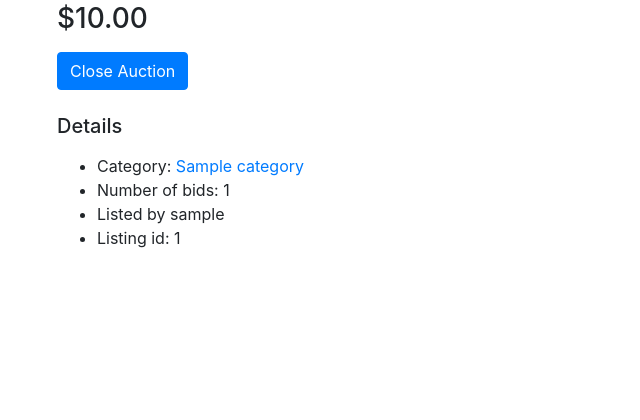
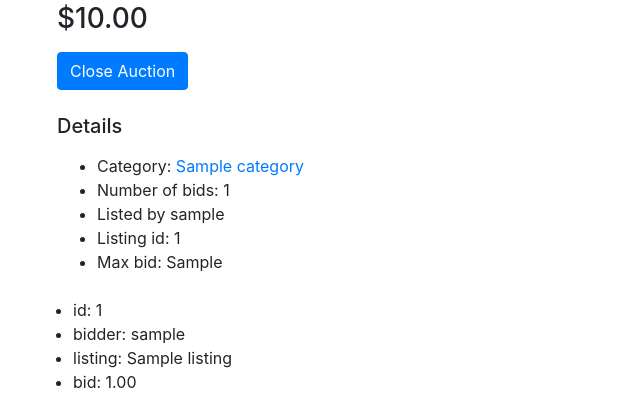
Before and after one commit to erwsmith/CS50W, a Django app: template w4-sql/commerce/auctions/templates/auctions/listing_view.html in a window 1280 px wide. Shown: the part 806-1226 px from the top of the page, without its empty margins (0-640 px from the left). Before the commit the page ends 1054 px from the top, so only its background shows below. Run offline with Django 4.2, Linux system fonts and the light colour scheme; a user stored in the database is signed in; tables that the repository leaves empty hold one stand-in row (values such as "Sample post"); the template is opened without the code that fills it: values that come from a table or form of the project are taken from there, most other values are stand-ins (such as "Sample title", 1, 10 or a date in 2020); grey boxes marked "Sample" are stand-in pictures; some libraries are stand-ins or nearby versions.

Commit message:
add bid tracking, trying to get highest bidder

```diff
--- a/w4-sql/commerce/auctions/templates/auctions/listing_view.html
+++ b/w4-sql/commerce/auctions/templates/auctions/listing_view.html
@@ -63,8 +63,17 @@
                     <li>Number of bids: {{ bid_count }}</li>
                     <li>Listed by {{ listing.user }}</li>
                     <li>Listing id: {{ listing.id }}</li>
+                    <li>Max bid: {{ bid_max }}</li>
                 </ul>
             </div>
+            {% for bid in bids %}
+                <ul>
+                    <li>id: {{ bid.id }}</li>
+                    <li>bidder: {{ bid.user }}</li>
+                    <li>listing: {{ bid.listing }}</li>
+                    <li>bid: {{ bid.bid }}</li>
+                </ul>
+            {% endfor %}
         </div>
     {% else %}
         <h1>Please log in or register.</h1>
```
